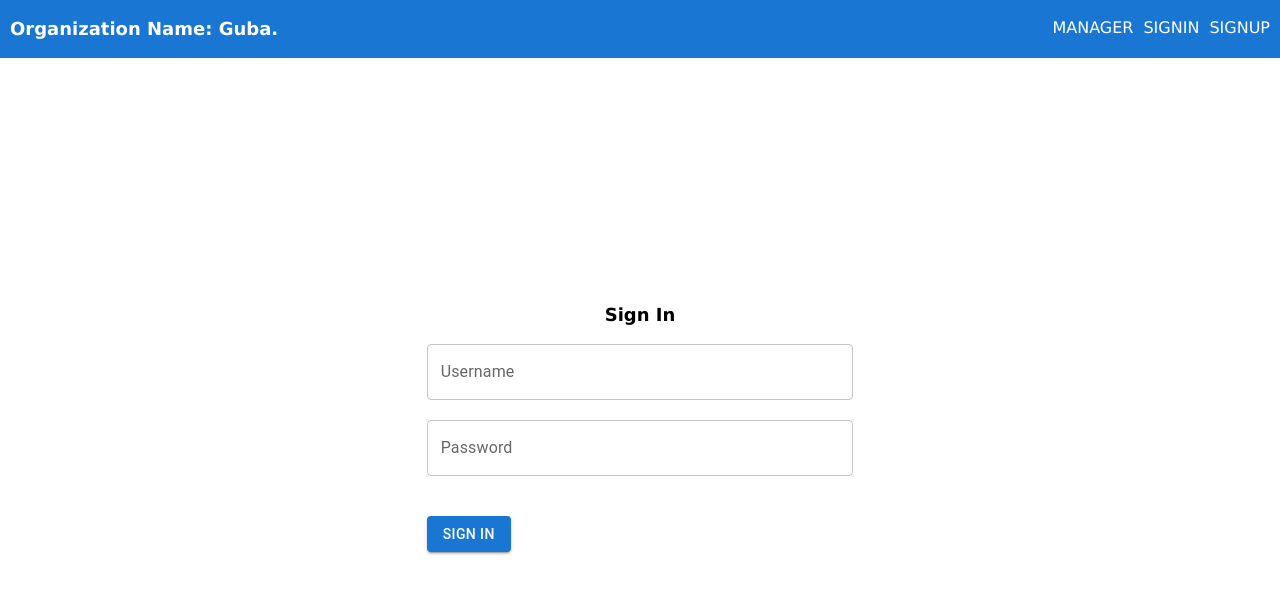
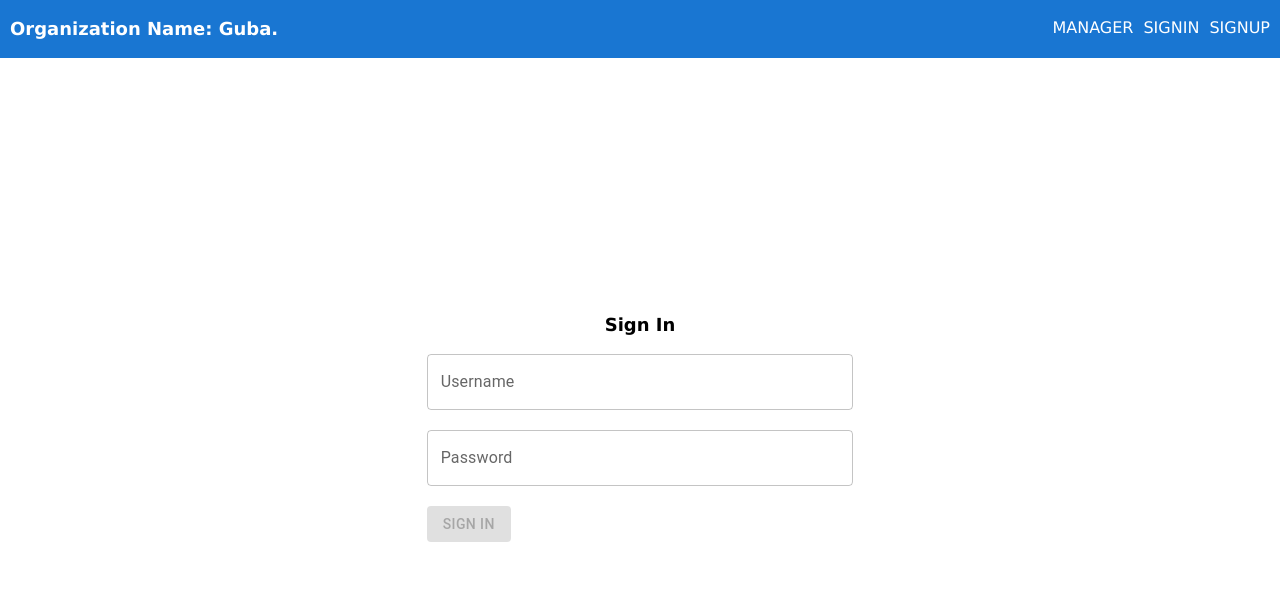
Before and after one commit to Harvester83/manager-platform-organizations, a React (Vite) app: page / in a window 1280 px wide. Shown: the top 594 px of the page. Built offline with nearby package versions, Linux system fonts and the light colour scheme.

Commit message:
Authorization and redirect

```diff
--- a/package.json
+++ b/package.json
@@ -16,6 +16,7 @@
     "@mui/material": "^5.13.4",
     "@reduxjs/toolkit": "^1.9.5",
     "classnames": "^2.3.2",
+    "formik": "^2.4.1",
     "react": "^18.2.0",
     "react-dom": "^18.2.0",
     "react-redux": "^8.0.7",
--- a/src/App.tsx
+++ b/src/App.tsx
@@ -1,3 +1,4 @@
+import React from "react";
 import { Routes, Route, BrowserRouter } from "react-router-dom";
 import "./App.scss";
 import SignIn from "./pages/SignIn";
@@ -6,12 +7,22 @@ import MainLayout from "./layouts/MainLayout";
 import Manager from "./pages/Manager";
 
 function App() {
+  const [isAuthenticated, setIsAuthenticated] = React.useState(false);
+
+  console.log(isAuthenticated);
+
   return (
     <BrowserRouter>
       <Routes>
         <Route path="/" element={<MainLayout />}>
           <Route path="/manager" element={<Manager />} />
-          <Route path="" element={<SignIn />} />
+
+          <Route
+            path=""
+            element={<SignIn setIsAuthenticated={setIsAuthenticated} />}
+          />
+
+
           <Route path="/signup" element={<SignUp />} />
         </Route>
       </Routes>
--- a/src/data/index.ts
+++ b/src/data/index.ts
@@ -1,81 +1,195 @@
-export const data = {
-  users: [
+export const mockUsers = [
   {
     id: 1,
-      organization_name: "Gas Company",
-      phone: "+9289027",
+    organization_id: 24,
+    organization_name: "GasCompany",
+    phone: "+709289028",
     address: "Narimanov district",
-      user_name: "Rashad",
+    username: "Rashad",
     email: "rashad@gmail.com",
-      password: "123456",
-      employees: [
-        {
-          employee_id: 1,
-          employee_name: "Tural",
-          employee_surname: "Abbaslı",
-          employee_email: "tural@gmail.com",
-          employee_password: "123456",
-          is_admin: true,
-        },
-        {
-          employee_id: 2,
-          employee_name: "Yalchin",
-          employee_surname: "Zeynalov",
-          employee_email: "yalchin@gmial.com",
-          employee_password: "123456",
-          is_admin: false,
-        },
-      ],
-      tasks: [
-        {
-          task_id: 1,
-          task_name: "Building area",
-          task_description: "Building area description something...",
-          task_start: "",
-          task_end: "",
-          task_status: "Done",
-          task_employees: [
-            {
-              employee_id: 2,
-              employee_name: "Yalchin",
-              employee_surname: "Zeynalov",
-              employee_email: "yalchin@gmial.com",
-              employee_password: "123456",
-              is_admin: false,
-            },
-          ],
-        },
-      ],
+    password: "r123456",
+    role: "admin",
   },
   {
     id: 2,
-      organization_name: null,
-      phone: "+9289027",
-      address: "Narimanov district",
-      user_name: "Tural",
-      email: "tural@gmail.com",
+    organization_id: 18,
+    organization_name: "TechSolutions",
+    phone: "+712345678",
+    address: "Central district",
+    username: "rr",
+    email: "john@gmail.com",
     password: "123456",
-      employees: null,
-      tasks: [
+    role: "user",
+  },
   {
-          task_id: 1,
-          task_name: "Building area",
-          task_description: "Building area description something...",
-          task_start: "",
-          task_end: "",
-          task_status: "Done",
-          task_employees: [
+    id: 3,
+    organization_id: 5,
+    organization_name: "FoodDelivery",
+    phone: "+701234567",
+    address: "City Center",
+    username: "Emma",
+    email: "emma@gmail.com",
+    password: "abc123",
+    role: "user",
+  },
   {
-              employee_id: 2,
-              employee_name: "Yalchin",
-              employee_surname: "Zeynalov",
-              employee_email: "yalchin@gmial.com",
-              employee_password: "123456",
-              is_admin: false,
+    id: 4,
+    organization_id: 12,
+    organization_name: "ConstructionCo",
+    phone: "+707777777",
+    address: "Industrial Zone",
+    username: "Mike",
+    email: "mike@gmail.com",
+    password: "qwerty",
+    role: "admin",
   },
-          ],
+  {
+    id: 5,
+    organization_id: 8,
+    organization_name: "FashionStore",
+    phone: "+700000000",
+    address: "Shopping Mall",
+    username: "Sarah",
+    email: "sarah@gmail.com",
+    password: "pass1234",
+    role: "user",
   },
-      ],
+  {
+    id: 6,
+    organization_id: 15,
+    organization_name: "SoftwareTech",
+    phone: "+704444444",
+    address: "Tech Park",
+    username: "Alex",
+    email: "alex@gmail.com",
+    password: "securepass",
+    role: "user",
   },
-  ],
-};
+  {
+    id: 7,
+    organization_id: 10,
+    organization_name: "FitnessCenter",
+    phone: "+703333333",
+    address: "Gym Street",
+    username: "Jessica",
+    email: "jessica@gmail.com",
+    password: "strong123",
+    role: "admin",
+  },
+  {
+    id: 8,
+    organization_id: 27,
+    organization_name: "E-commerceCo",
+    phone: "+708888888",
+    address: "Online",
+    username: "David",
+    email: "david@gmail.com",
+    password: "easypassword",
+    role: "user",
+  },
+  {
+    id: 9,
+    organization_id: 3,
+    organization_name: "HealthClinic",
+    phone: "+706666666",
+    address: "Medical Avenue",
+    username: "Emily",
+    email: "emily@gmail.com",
+    password: "health123",
+    role: "user",
+  },
+  {
+    id: 10,
+    organization_id: 20,
+    organization_name: "EducationCenter",
+    phone: "+711111111",
+    address: "Learning Street",
+    username: "Daniel",
+    email: "daniel@gmail.com",
+    password: "learn123",
+    role: "admin",
+  },
+];
+
+export const mockTasks = [
+  {
+    id: 1,
+    name: "Building area",
+    description: "Building area description something...",
+    deadline: "",
+    status: "Done",
+    employee_assigned: [24],
+  },
+  {
+    id: 2,
+    name: "Project Management",
+    description: "Project Management description something...",
+    deadline: "2023-06-30",
+    status: "In Progress",
+    employee_assigned: [18, 24],
+  },
+  {
+    id: 3,
+    name: "Marketing Campaign",
+    description: "Marketing Campaign description something...",
+    deadline: "2023-07-15",
+    status: "Pending",
+    employee_assigned: [12, 18, 24],
+  },
+  {
+    id: 4,
+    name: "Product Development",
+    description: "Product Development description something...",
+    deadline: "2023-08-31",
+    status: "In Progress",
+    employee_assigned: [5, 24],
+  },
+  {
+    id: 5,
+    name: "Sales Strategy",
+    description: "Sales Strategy description something...",
+    deadline: "2023-07-31",
+    status: "Pending",
+    employee_assigned: [8, 18],
+  },
+  {
+    id: 6,
+    name: "Customer Support",
+    description: "Customer Support description something...",
+    deadline: "",
+    status: "Done",
+    employee_assigned: [3, 5, 24],
+  },
+  {
+    id: 7,
+    name: "Quality Assurance",
+    description: "Quality Assurance description something...",
+    deadline: "2023-08-15",
+    status: "In Progress",
+    employee_assigned: [10, 12, 24],
+  },
+  {
+    id: 8,
+    name: "Research and Development",
+    description: "Research and Development description something...",
+    deadline: "2023-09-30",
+    status: "Pending",
+    employee_assigned: [3, 10, 18],
+  },
+  {
+    id: 9,
+    name: "Financial Analysis",
+    description: "Financial Analysis description something...",
+    deadline: "2023-07-31",
+    status: "In Progress",
+    employee_assigned: [5, 10, 18, 24],
+  },
+  {
+    id: 10,
+    name: "Event Planning",
+    description: "Event Planning description something...",
+    deadline: "2023-08-15",
+    status: "Pending",
+    employee_assigned: [12, 18],
+  },
+];
--- a/src/pages/Manager.tsx
+++ b/src/pages/Manager.tsx
@@ -3,10 +3,9 @@ import { Box, Button, Grid, Typography } from "@mui/material";
 //import { Delete, AddIcon } from "@mui/icons-material";
 import IconButton from "@mui/material/IconButton";
 import DeleteIcon from "@mui/icons-material/Delete";
-
 import PersonAddIcon from "@mui/icons-material/PersonAdd";
 import PlaylistAddIcon from "@mui/icons-material/PlaylistAdd";
-import { data } from "../data";
+//import { data } from "../data";
 
 interface UsersManager {
   id: number;
@@ -16,10 +15,10 @@ const Manager: FC = () => {
   const [userData, setUserData] = React.useState({});
 
   React.useEffect(() => {
-    const newData = data.users.filter((user) => user.id === 2);
-    console.log(newData);
-    setUserData(newData);
-  }, [data]);
+    // const newData = data.users.filter((user) => user.id === 2);
+    // console.log(newData);
+    // setUserData(newData);
+  }, []);
 
   return (
     <div style={{ padding: "50px 20px" }}>
--- a/src/pages/SignIn.tsx
+++ b/src/pages/SignIn.tsx
@@ -1,7 +1,55 @@
 import React from "react";
 import { Button, Grid, TextField } from "@mui/material";
+import { Formik, Form } from "formik";
+import { useNavigate } from "react-router-dom";
+import { mockUsers } from "../data";
 
-const SignIn = () => {
+interface FormValue {
+  username: string;
+  password: string;
+}
+
+interface ISignIn {
+  //isAuthenticated: boolean;
+  setIsAuthenticated: React.Dispatch<React.SetStateAction<boolean>>;
+}
+
+const SignIn: React.FC<ISignIn> = ({ setIsAuthenticated }) => {
+  const initialValues: FormValue = { username: "", password: "" };
+  const navigate = useNavigate();
+
+  const validate = (values: FormValue) => {
+    const errors: Partial<FormValue> = {};
+
+    if (!values.username) {
+      errors.username = "Username is required";
+    } else if (!values.password) {
+      errors.password = "Password is required";
+    }
+
+    if (values.password.length < 6) {
+      errors.password = "Password must be at least 6 characters long";
+    }
+
+    return errors;
+  };
+
+  const handleSubmit = (values: FormValue) => {
+    //console.log(values);
+    const user = mockUsers.find(
+      (user) =>
+        user.username === values.username && user.password === values.password
+    );
+
+    if (user) {
+      //setIsAuthenticated(true);
+      console.log(user);
+
+      // useState() // redux-toolkit
+      navigate("/manager");
+    }
+  };
+
   return (
     <Grid container sx={{ justifyContent: "center" }}>
       <Grid
@@ -14,27 +62,56 @@ const SignIn = () => {
         }}
       >
         <h2 className="title-h2 title-h2_mb title-h2_center">Sign In</h2>
-
-        <div className="form">
+        <Formik
+          initialValues={initialValues}
+          validate={validate}
+          onSubmit={(values) => handleSubmit(values)}
+        >
+          {({
+            handleChange,
+            errors,
+            isValid,
+            dirty,
+            handleBlur,
+            handleSubmit,
+          }) => (
+            <Form onSubmit={handleSubmit}>
               <TextField
-            id="input-name"
+                error={!!errors.username && !dirty}
+                onBlur={handleBlur}
+                onChange={handleChange}
+                id="username"
+                name="username"
+                placeholder="Username"
                 className="input-wrapper"
                 label="Username"
                 type="text"
+                helperText={!!errors.username && !dirty ? errors.username : ""}
               />
 
-          <div className="input-wrapper">
               <TextField
-              id="input-password"
+                error={!!errors.password && !isValid && !dirty}
+                onBlur={handleBlur}
+                onChange={handleChange}
+                id="password"
+                name="password"
                 className="input-wrapper"
                 label="Password"
                 type="password"
                 autoComplete="current-password"
+                helperText={!!errors.password && !dirty ? errors.password : ""}
               />
-          </div>
 
-          <Button variant="contained">Sign in</Button>
-        </div>
+              <Button
+                type="submit"
+                variant="contained"
+                disabled={isValid && dirty ? false : true}
+              >
+                Sign in
+              </Button>
+            </Form>
+          )}
+        </Formik>
       </Grid>
     </Grid>
   );
```
Also changed, not shown: 1 other file (tests, documents, lock files or other folders). Lines whose indentation alone changed are shown as unchanged.
